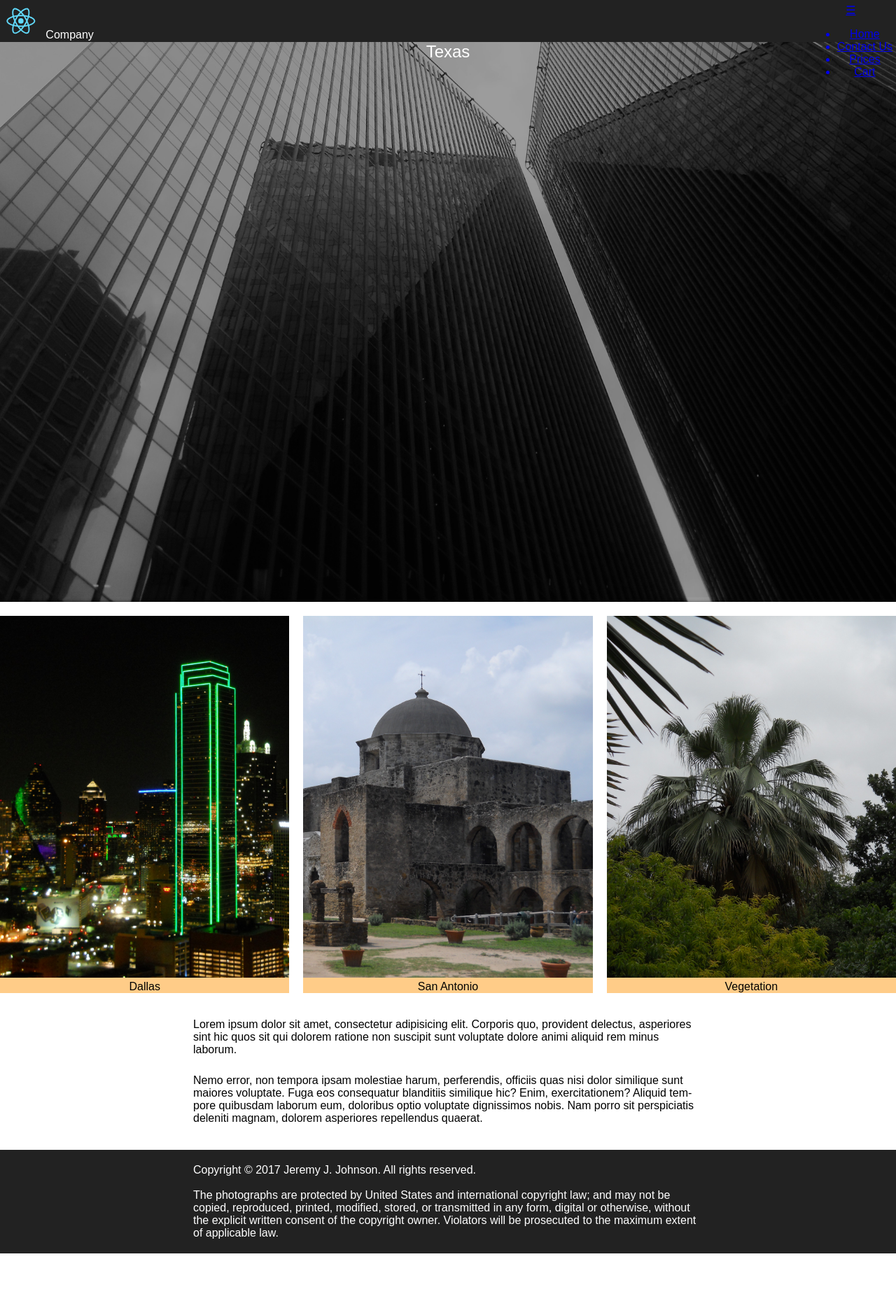
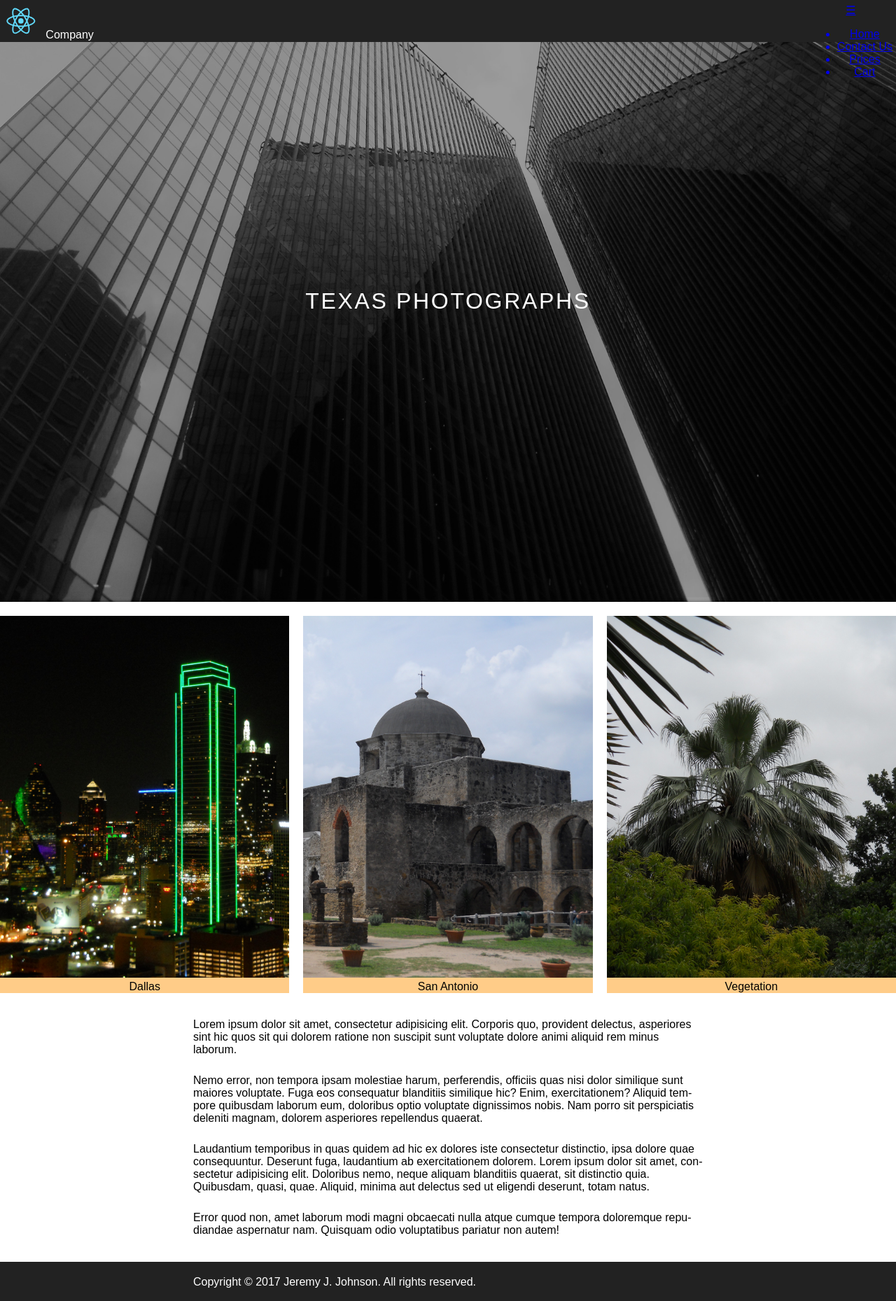
Before and after one commit to jeremyjohnson7/cs3630_responsive, a React (Create React App) app: page / in a window 1280 px wide. Shown: the top 1859 px of the page at 70% size. Before the commit the page ends 1791 px from the top, so only its background shows below. Built offline with nearby package versions, Linux system fonts and the light colour scheme; a web font is replaced by a local one.

Commit message:
Centered hero text

```diff
--- a/src/App.js
+++ b/src/App.js
@@ -36,7 +36,7 @@
                         <li>Gamma</li>
                     </ul>*/}
                 </Header>
-                <Hero text="Texas" />
+                <Hero text="Texas photographs" />
                 {/*<p className="App-intro">
                     To get started, edit <code>src/App.js</code> and save to reload.
                 </p>*/}
@@ -51,6 +51,10 @@
                     <p>Lorem ipsum dolor sit amet, consectetur adipisicing elit. Corporis quo, provident delectus, asperiores sint hic quos sit qui dolorem ratione non suscipit sunt voluptate dolore animi aliquid rem minus laborum.</p>
 
                     <p>Nemo error, non tempora ipsam molestiae harum, perferendis, officiis quas nisi dolor similique sunt maiores voluptate. Fuga eos consequatur blanditiis similique hic? Enim, exercitationem? Aliquid tempore quibusdam laborum eum, doloribus optio voluptate dignissimos nobis. Nam porro sit perspiciatis deleniti magnam, dolorem asperiores repellendus quaerat.</p>
+
+                    <p>Laudantium temporibus in quas quidem ad hic ex dolores iste consectetur distinctio, ipsa dolore quae consequuntur. Deserunt fuga, laudantium ab exercitationem dolorem. Lorem ipsum dolor sit amet, consectetur adipisicing elit. Doloribus nemo, neque aliquam blanditiis quaerat, sit distinctio quia. Quibusdam, quasi, quae. Aliquid, minima aut delectus sed ut eligendi deserunt, totam natus.</p>
+
+                    <p>Error quod non, amet laborum modi magni obcaecati nulla atque cumque tempora doloremque repudiandae aspernatur nam. Quisquam odio voluptatibus pariatur non autem!</p>
                 </div>
 
                 <Footer>Copyright © 2017 Jeremy J. Johnson. All rights reserved.<br /><br />The photographs are protected by United States and international copyright law; and may not be copied, reproduced, printed, modified, stored, or transmitted in any form, digital or otherwise, without the explicit written consent of the copyright owner. Violators will be prosecuted to the maximum extent of applicable law.</Footer>
--- a/src/Hero/Hero.css
+++ b/src/Hero/Hero.css
@@ -1,25 +1,21 @@
 .Hero {
-    /*background: url(/buildings_1600x900.jpg) no-repeat center center / auto 100%;*/
-    /*background: url(/20160508_081856_1.jpg) no-repeat center center / auto 100%;*/
     background: url(/20160508_081856_2.jpg) no-repeat center center / auto 100%;
-    /*height: calc(100vh - 50px);*/
     height: 100vh;
-    /*vertical-align: middle;*/
     color: #fff;
-    /*display: table;*/
 }
 
-/*@media screen and (min-aspect-ratio: 20/13) {*/
 @media screen and (min-aspect-ratio: 16/9) {
     .Hero {
         background: url(/20160508_081856_2.jpg) no-repeat center top / 100% auto;
-        /*height: calc(100vw / 16 * 9);*/
     }
 }
 
-.Hero * {
-    /*display: table-cell;*/
+.Hero-content {
     margin: auto;
-    /*line-height: 100vh;*/
-    font-size: x-large;
+    padding-top: calc(100vh - 60px);
+    transform: translateY(-50%);
+    font-size: xx-large;
+    text-transform: uppercase;
+    letter-spacing: 2pt;
+    vertical-align: middle;
 }
```
